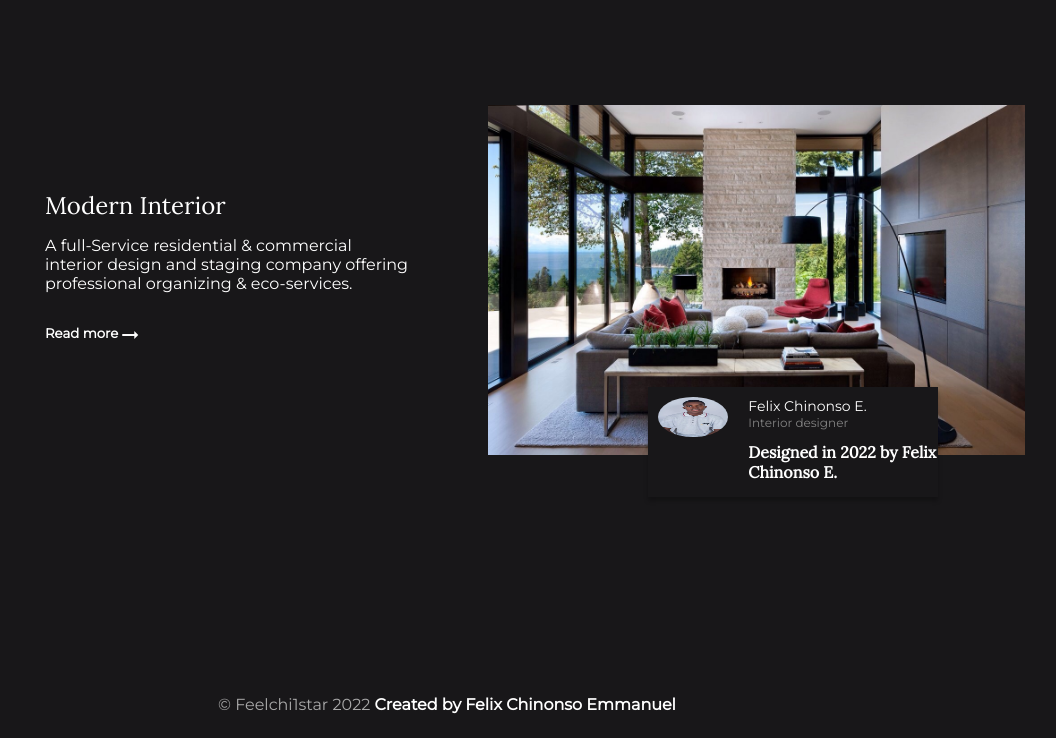
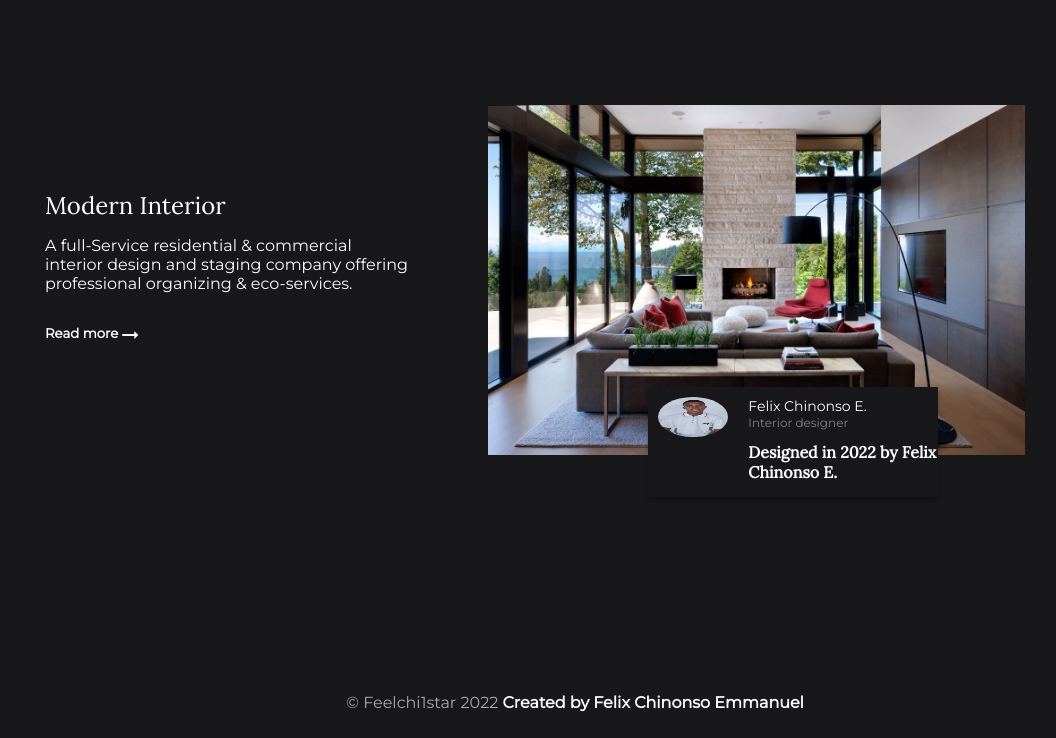
Before and after one commit to feelchi1star/Interior-Consultant, a plain HTML site: page index.html in a window 1280 px wide. Shown: the part 62-800 px from the top of the page, without its empty margins (65-1121 px from the left). Drawn offline with Linux system fonts and the light colour scheme.

Commit message:
Update style.css

```diff
--- a/style.css
+++ b/style.css
@@ -168,9 +168,9 @@ a {
 
   text-align: center;
   color: #a9a9a9;
-  width: 80vw;
+  width: 100vw;
   height: 2.5rem;
-  padding: 2px;
+
 }
 /* Modern mobile Devices */
 @media all and (max-width: 480px) {
```
